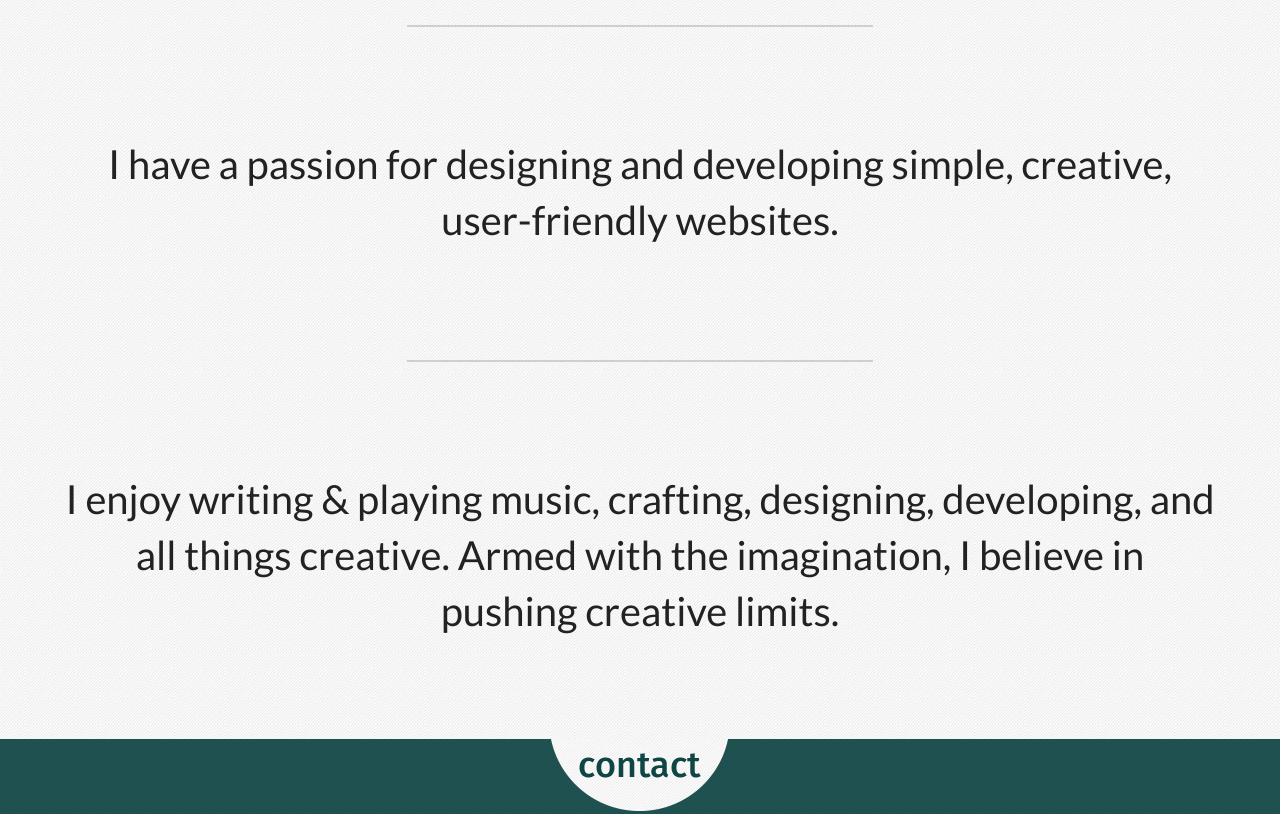
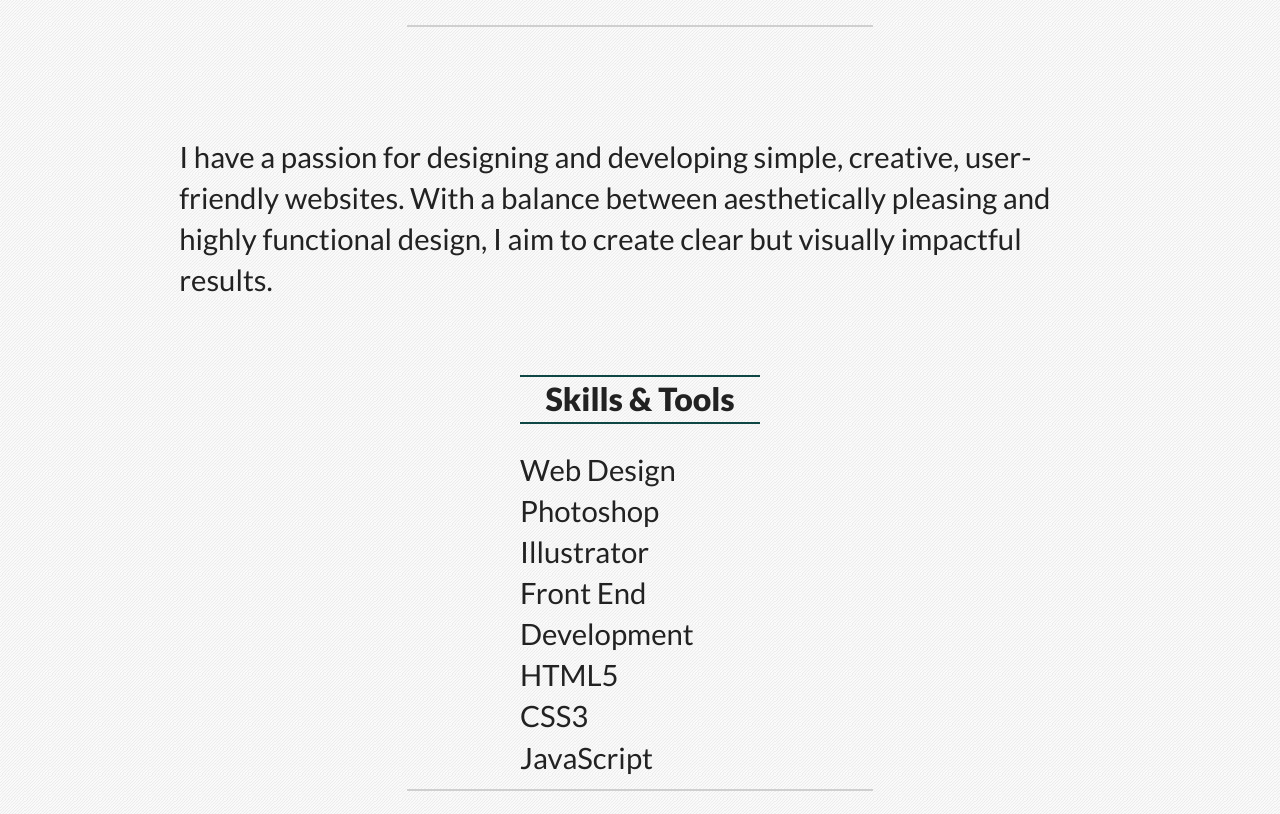
Before and after one commit to JLass6688/jakeLassiterDesign, a plain HTML site: page index.html in a window 1280 px wide. Shown: the part 3820-4634 px from the top of the page. Drawn offline with nearby package versions, Linux system fonts and the light colour scheme; files whose address does not match are found by name.

Commit message:
2nd adjustment to about page

```diff
--- a/index.html
+++ b/index.html
@@ -128,18 +128,38 @@
                     <img src="img/einstein-pic.png">
                 </div>
 
-
                 <div class="divider">
                     <img src="img/divider.png">
                 </div>
 
-                <p class="personal-text">I have a passion for designing and developing simple, creative, user-friendly websites.  </p>
-
+                <div class="work-text">
+                    <p>I have a passion for designing and developing simple, creative, user-friendly websites.  With a balance between aesthetically pleasing and highly functional design, I aim to create clear but visually impactful results.
+                    </p>
+                </div>
+                <div class="skills-text">
+                    <h2>Skills & Tools</h2>
+                    <ul>
+                        <li>Web Design</li>
+                        <ul>
+                            <li>Photoshop</li>
+                            <li>Illustrator</li>
+                        </ul>
+                        <li>Front End Development</li>
+                        <ul>
+                            <li>HTML5</li>
+                            <li>CSS3</li>
+                            <li>JavaScript</li>
+                        </ul>
+                    </ul>
+                </div>
                 <div class="divider">
                     <img src="img/divider.png">
                 </div>
 
-                <p class="personal-text">I enjoy writing & playing music, crafting, designing, developing, and all things creative.  Armed with the imagination, I believe in pushing creative limits.</p>
+                <div class="personal-text" >
+                    <p class="personal-text">I enjoy writing & playing music, crafting, designing, developing, and all things creative.  Armed with the imagination, I believe in pushing creative limits.</p>
+                </div>
+
             </div>
 
 
--- a/static/sass/main.scss
+++ b/static/sass/main.scss
@@ -310,7 +310,7 @@ div.module.parallax-2 {
     }
     h1 {
         font-family: $prim_font;
-        font-size: 36pt;
+        font-size: 24pt;
         font-weight: 900;
         text-align: center;
         color: #fff;
@@ -318,7 +318,7 @@ div.module.parallax-2 {
     }
     p {
         font-family: $prim_font;
-        font-size: 18pt;
+        font-size: 14pt;
         font-weight: 400;
         text-align: center;
         color: #fff;
@@ -342,18 +342,46 @@ div.module.parallax-2 {
 .about {
     max-width: 90%;
     margin: 0 auto;
-    h1 {
+    overflow: auto;
+    h2 {
         font-family: $prim_font;
-        font-size: 60pt;
+        font-size: 24pt;
         font-weight: 900;
         text-align: center;
         margin-bottom: 25px;
+        border-top: 2px solid #0f4745;
+        border-bottom: 2px solid #0f4745;
     }
     p {
         font-family: $prim_font;
-        font-size: 30pt;
+        font-size: 22pt;
         font-weight: 400;
         text-align: center;
+    }
+    .work-text {
+        padding-bottom: 25px;
+        max-width: 80%;
+        margin: 0 auto;
+        p {
+          text-align: left;
+          margin-bottom: 50px;
+        }
+    }
+    .skills-text {
+      width: 240px;
+      margin: 0 auto;
+    }
+    li {
+      font-family: $prim_font;
+      font-size: 22pt;
+      font-weight: 400;
+      text-align: left;
+    }
+    .personal-text {
+      max-width: 50%;
+      p {
+        text-align: right;
+      }
     }
 }
 
@@ -365,9 +393,7 @@ p.quote {
 p.quote-name {
     font-size: 30pt;
 }
-.personal-text {
-    padding-bottom: 100px;
-}
+
 
 .einstein-pic {
     max-width: 180px;
```
Also changed, not shown: static/css/main.css.
